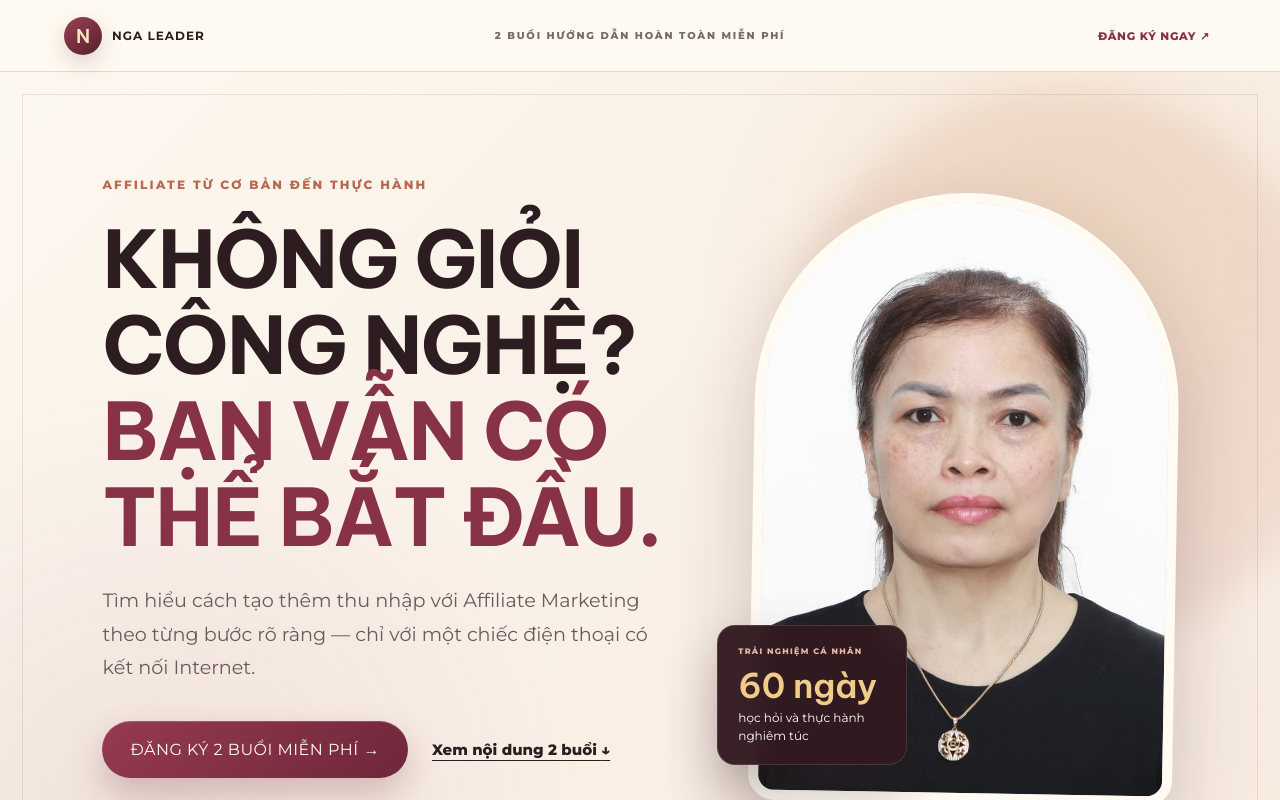
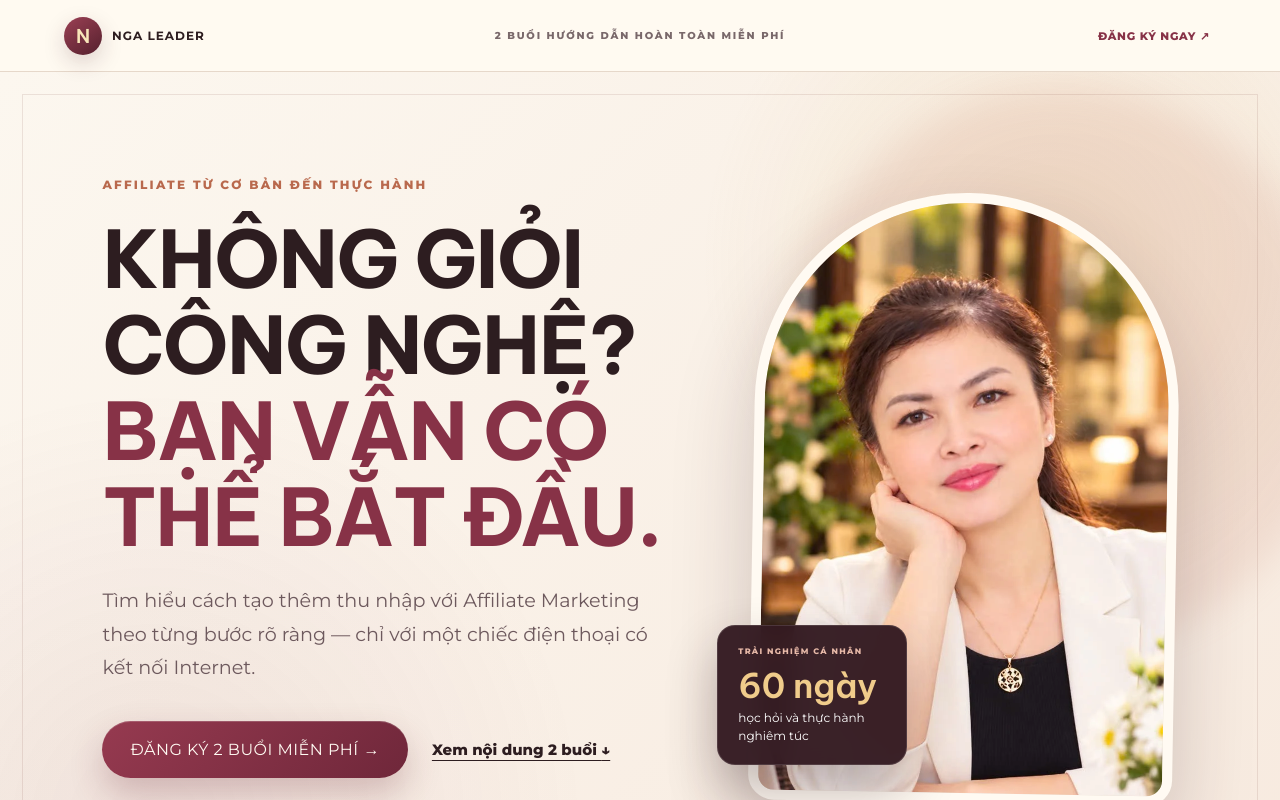
Before and after one commit to nthnguynn/Late, a Next.js app: page / in a window 1280 px wide. Shown: the top 800 px of the page. Built offline with nearby package versions, Linux system fonts and the light colour scheme; no server answers; the database is empty.

Commit message:
feat: update hero portrait

```diff
--- a/src/app/ClientPage.module.css
+++ b/src/app/ClientPage.module.css
@@ -30,7 +30,7 @@
 .heroGlow { position: absolute; right: -5%; top: 2%; width: 560px; height: 560px; border-radius: 50%; background: #c98570; opacity: .16; filter: blur(18px); }
 .heroCopy, .heroVisual { position: relative; z-index: 1; }
 .eyebrow { display: inline-block; color: var(--rose); font-size: 12px; font-weight: 800; letter-spacing: 2.2px; text-transform: uppercase; }
-.hero h1, .section h2, .registrationSection h2, .finalQuote blockquote { font-family: var(--oswald), Oswald, sans-serif; }
+.hero h1, .section h2, .registrationSection h2 { font-family: var(--oswald), Oswald, sans-serif; }
 .hero h1 { max-width: 780px; margin: 24px 0; font-size: clamp(48px, 6.2vw, 86px); font-weight: 700; line-height: 1.08; letter-spacing: -1.5px; text-transform: uppercase; }
 .hero h1 em { color: var(--forest); font-style: normal; }
 .heroLead { max-width: 670px; margin: 0; color: var(--ink-soft); font-size: clamp(16px, 1.5vw, 20px); line-height: 1.75; }
@@ -154,9 +154,6 @@
 .success p { max-width: 400px; margin: 0; color: var(--ink-soft); font-size: 15px; line-height: 1.65; }
 .success a { margin-top: 24px; padding: 15px 22px; background: #0768ff; color: #fff; font-size: 12px; font-weight: 800; text-decoration: none; text-transform: uppercase; }
 
-.finalQuote { padding: clamp(68px, 8vw, 112px) clamp(24px, 10vw, 170px); background: linear-gradient(145deg, #f1ddd4, #f8ece5); text-align: center; }
-.finalQuote blockquote { max-width: 1100px; margin: 0 auto; font-size: clamp(28px, 4vw, 50px); font-weight: 600; line-height: 1.42; }
-.finalQuote p { margin: 24px auto 0; color: var(--ink-soft); font-size: 14px; line-height: 1.65; }
 .footer { display: flex; justify-content: space-between; gap: 30px; padding: 30px clamp(24px, 8vw, 130px); background: #261318; color: #cdbab8; font-size: 11px; }
 .footer a { color: #fff; font-weight: 800; text-decoration: none; letter-spacing: 1px; }
 .mobileDock { display: none; }
--- a/src/app/ClientPage.tsx
+++ b/src/app/ClientPage.tsx
@@ -130,7 +130,7 @@ export default function ClientPage({ initialZaloLink = "" }: { initialZaloLink?:
 
           <div className={styles.heroVisual}>
             <div className={styles.portraitFrame}>
-              <Image src="/ta-thi-nga.jpg" alt="Chị Nga, người chia sẻ chương trình tìm hiểu Affiliate" width={800} height={1200} sizes="(max-width: 900px) 78vw, 420px" preload />
+              <Image src="/ta-thi-nga-hero-v3.webp" alt="Chị Nga, người chia sẻ chương trình tìm hiểu Affiliate" width={720} height={1280} sizes="(max-width: 900px) 78vw, 420px" preload />
             </div>
             <div className={styles.personalNote}>
               <span>Trải nghiệm cá nhân</span>
@@ -249,7 +249,6 @@ export default function ClientPage({ initialZaloLink = "" }: { initialZaloLink?:
           </div>
         </section>
 
-        <section className={styles.finalQuote}><blockquote>“Tôi không hứa giúp bạn kiếm 30 triệu sau 2 tháng. Tôi muốn chia sẻ cách bắt đầu, những kỹ năng cần học và các bước thực hành để bạn có thể tự đánh giá cơ hội tạo thêm thu nhập cho mình.”</blockquote><p>Nga — Đồng hành cùng bạn trong quá trình tìm hiểu Affiliate và phát triển kỹ năng kinh doanh online.</p></section>
       </main>
 
       <footer className={styles.footer}><a href="https://ngaleader.com">ngaleader.com</a><span>© 2026 Nga Leader</span></footer>
```
Also changed, not shown: public/ta-thi-nga-hero-v3.webp (added).
